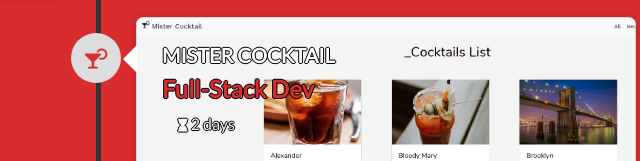
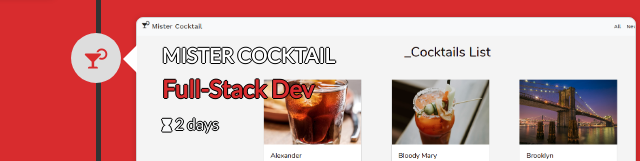
Before and after one commit to lm4649/portfolio, a plain HTML site: page index.html in a window 1280 px wide. Shown: the part 2303-2464 px from the top of the page, 544-1184 px from the left. Drawn offline with nearby package versions, Linux system fonts and the light colour scheme.

Commit message:
remove margin left for hourglass icon in project card

```diff
--- a/index.html
+++ b/index.html
@@ -199,7 +199,7 @@
                   <h3>MISTER COCKTAIL</h3>
                   <h4>Full-Stack Dev</h4>
                   <p class="text-light">
-                    <small class="fa fa-hourglass ml-3"></small> 2 days
+                    <small class="fa fa-hourglass"></small> 2 days
                   </p>
                 </div>
                 <div class="timeline-body">
```
